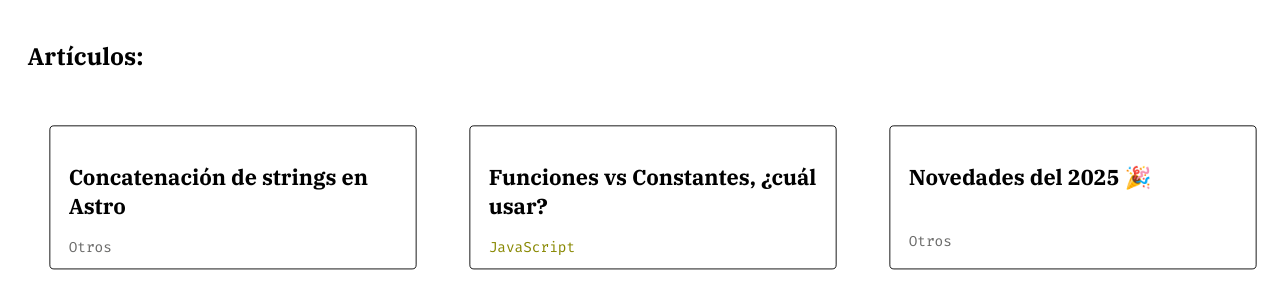
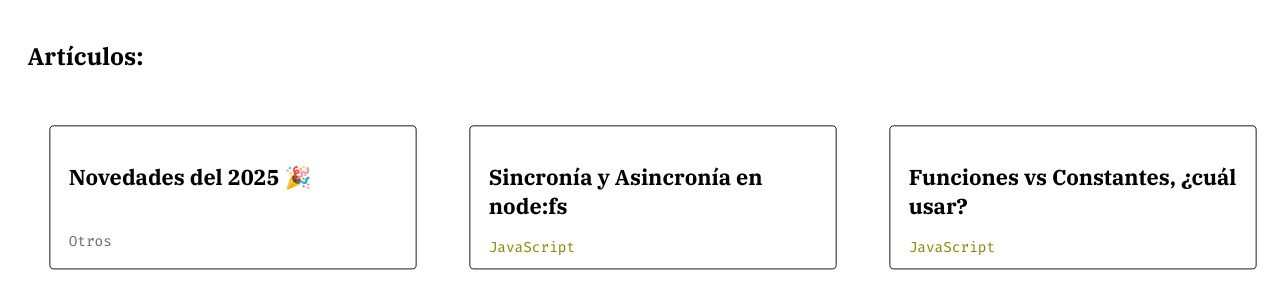
Before and after one commit to TecnoSamba/SamBlog, an Astro site: page / in a window 1280 px wide. Shown: the part 495-794 px from the top of the page. Built offline with nearby package versions, Linux system fonts and the light colour scheme; Astro itself is replaced by a stand-in of ours.

Commit message:
Order the posts based on the publication date 📆

```diff
--- /dev/null
+++ b/src/lib/utils.ts
@@ -0,0 +1,4 @@
+export function parseDate(date : string) {
+    const [day, month, year] = date.split('/').map(Number)
+    return new Date(year, month -1, day)
+}
--- a/src/pages/index.astro
+++ b/src/pages/index.astro
@@ -5,6 +5,7 @@ import CursorScript from "../components/CursorScript.astro";
 import { getCollection } from "astro:content";
 import Entry from "../components/Entry.astro";
 import Footer from "../components/Footer.astro";
+import { parseDate } from "../lib/utils";
 
 const entries = await getCollection("entry");
 const JavaScript = {
@@ -23,6 +24,8 @@ const Others = {
 	label: "Otros",
 	class: "others",
 };
+
+const finalEntries = entries.sort((a, b) => parseDate(b.data.date).getTime() - parseDate(a.data.date).getTime())
 ---
 
 <!-- Meta tags -->
@@ -87,7 +90,7 @@ const Others = {
 		>
 		<div class="articles">
 			{
-				entries.map((entry) => {
+				finalEntries.map((entry) => {
 					const { slug, data } = entry;
 					const { title, author, tech } = data;
 					let label;
```
